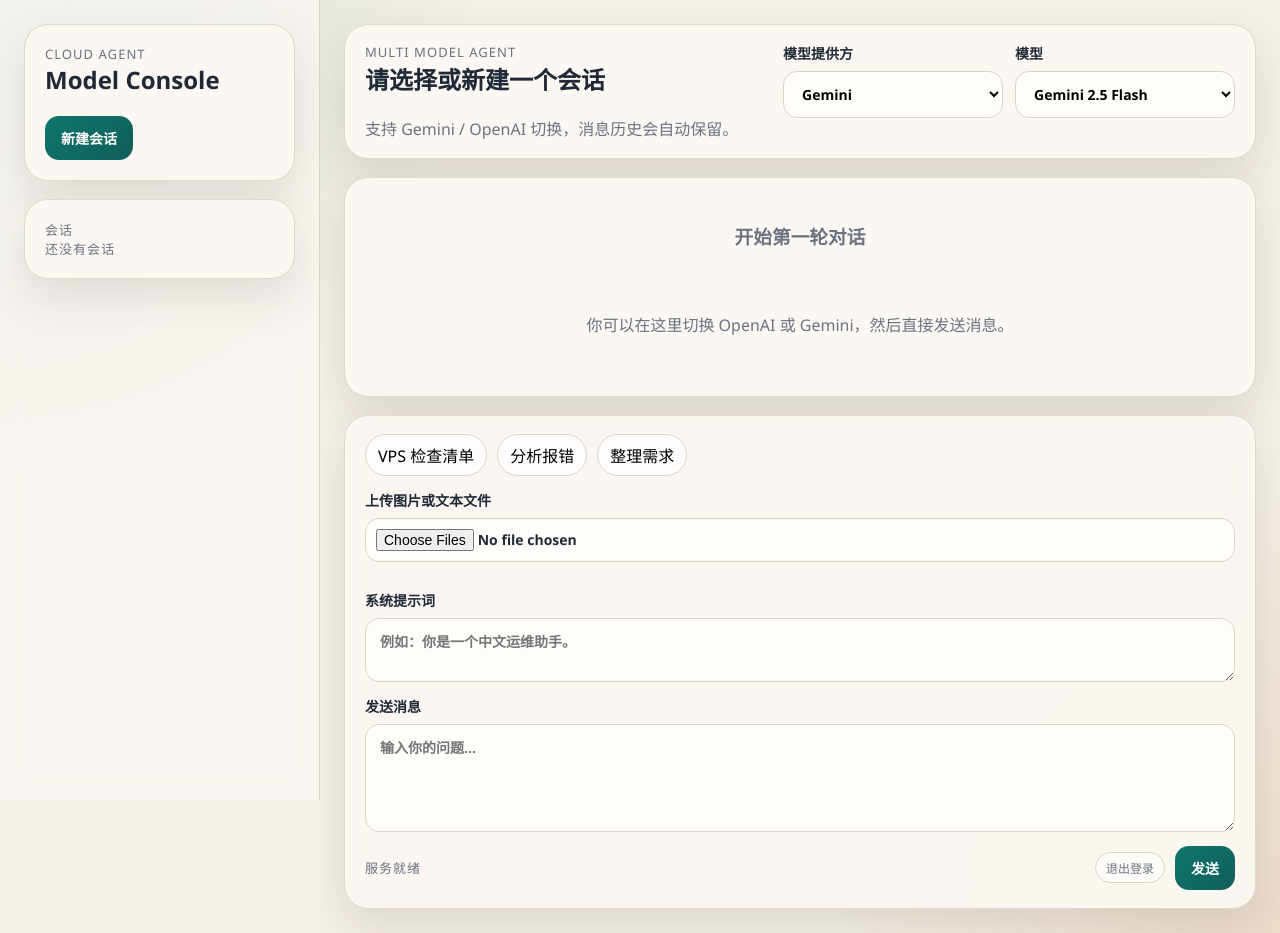
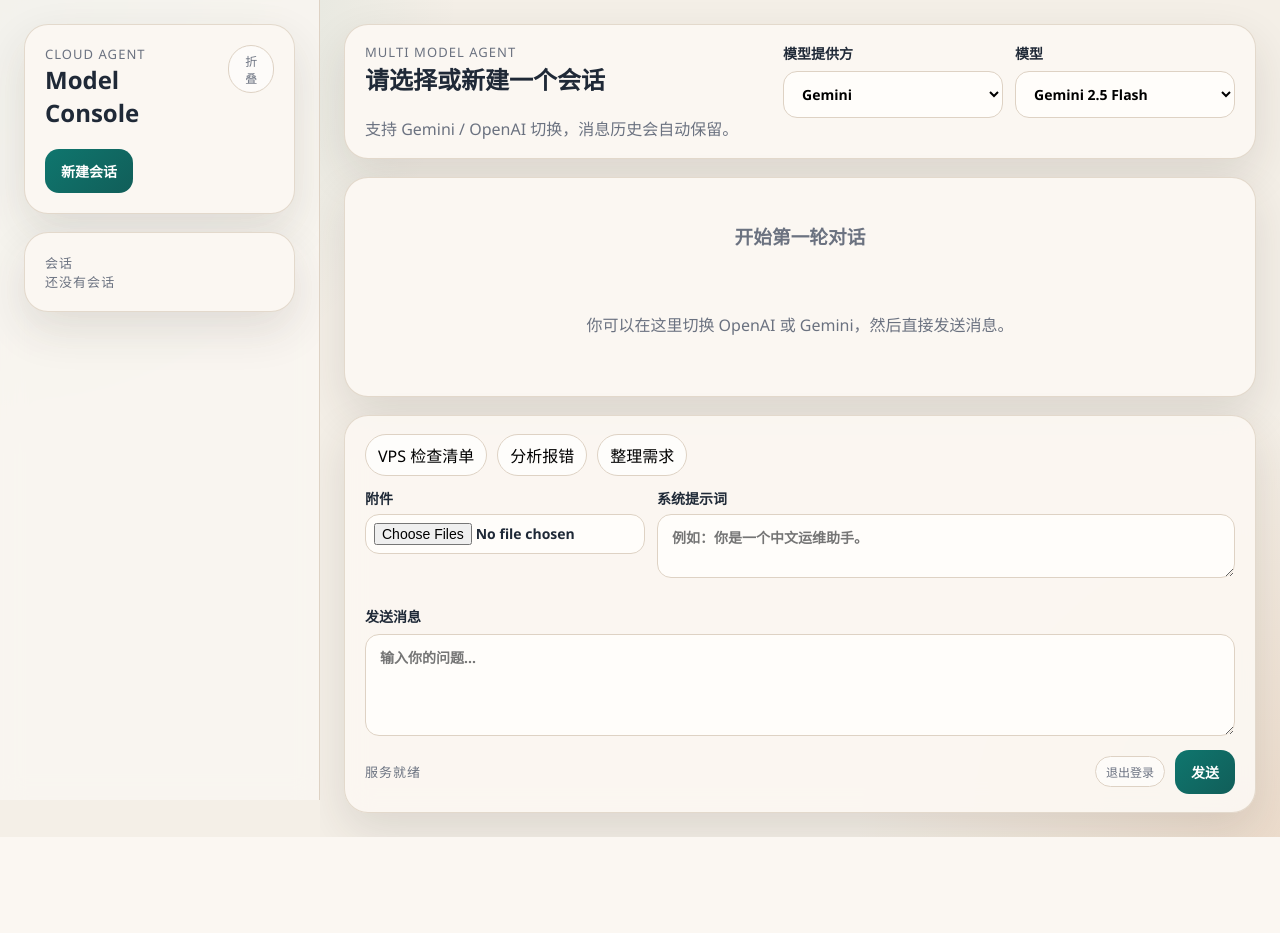
Before and after one commit to wbq52588-ctrl/cloud-agent, a FastAPI app: page / in a window 1280 px wide. After the commit the page ends 837 px from the top, so only its background shows below. Run offline with FastAPI, Linux system fonts and the light colour scheme; data that the repository does not hold is empty; some libraries are stand-ins or nearby versions.

Commit message:
Add collapsible sidebar and compact composer

```diff
--- a/app/static/app.js
+++ b/app/static/app.js
@@ -4,6 +4,7 @@ const state = {
   accessPassword: "",
   requiresPassword: false,
   attachments: [],
+  sidebarCollapsed: false,
 };
 
 const modelOptions = {
@@ -48,6 +49,9 @@ const elements = {
   logoutButton: document.getElementById("logout-button"),
   fileInput: document.getElementById("file-input"),
   attachmentList: document.getElementById("attachment-list"),
+  sidebar: document.getElementById("sidebar"),
+  sidebarToggle: document.getElementById("sidebar-toggle"),
+  sidebarToggleMobile: document.getElementById("sidebar-toggle-mobile"),
 };
 
 function escapeHtml(text) {
@@ -86,6 +90,11 @@ function formatContent(text) {
 
 function setStatus(text) {
   elements.statusText.textContent = text;
+}
+
+function applySidebarState() {
+  elements.sidebar.classList.toggle("collapsed", state.sidebarCollapsed && window.innerWidth > 960);
+  localStorage.setItem("cloud-agent-sidebar-collapsed", state.sidebarCollapsed ? "1" : "0");
 }
 
 function renderAttachments() {
@@ -171,6 +180,7 @@ function loadPreferences() {
   }
 
   state.accessPassword = localStorage.getItem("cloud-agent-access-password") || "";
+  state.sidebarCollapsed = localStorage.getItem("cloud-agent-sidebar-collapsed") === "1";
 }
 
 function setAuthStatus(text) {
@@ -417,9 +427,22 @@ elements.userMessage.addEventListener("keydown", (event) => {
 elements.quickChips.forEach((chip) => {
   chip.addEventListener("click", () => {
     elements.userMessage.value = chip.dataset.prompt || "";
+    elements.userMessage.dispatchEvent(new Event("input"));
     elements.userMessage.focus();
   });
 });
+
+elements.sidebarToggle.addEventListener("click", () => {
+  state.sidebarCollapsed = !state.sidebarCollapsed;
+  applySidebarState();
+});
+
+elements.sidebarToggleMobile.addEventListener("click", () => {
+  state.sidebarCollapsed = !state.sidebarCollapsed;
+  applySidebarState();
+});
+
+window.addEventListener("resize", applySidebarState);
 
 function readFileAsDataUrl(file) {
   return new Promise((resolve, reject) => {
@@ -477,6 +500,7 @@ elements.fileInput.addEventListener("change", async (event) => {
 async function bootstrap() {
   loadPreferences();
   syncModelOptions(elements.model.value);
+  applySidebarState();
 
   setStatus("正在加载...");
   await loadPublicConfig();
--- a/app/static/styles.css
+++ b/app/static/styles.css
@@ -72,6 +72,17 @@ body {
   backdrop-filter: blur(12px);
   overflow: auto;
   max-height: 100dvh;
+  transition: width 180ms ease, padding 180ms ease, opacity 180ms ease;
+}
+
+.sidebar.collapsed {
+  width: 0;
+  min-width: 0;
+  padding-left: 0;
+  padding-right: 0;
+  border-right: none;
+  opacity: 0;
+  overflow: hidden;
 }
 
 .brand,
@@ -88,6 +99,13 @@ body {
 .brand,
 .sidebar-section {
   padding: 20px;
+}
+
+.brand-top {
+  display: flex;
+  align-items: flex-start;
+  justify-content: space-between;
+  gap: 12px;
 }
 
 .sidebar-section {
@@ -182,6 +200,10 @@ p {
   justify-content: space-between;
   gap: 16px;
   flex: 0 0 auto;
+}
+
+.mobile-actions {
+  display: none;
 }
 
 .controls {
@@ -324,10 +346,25 @@ textarea {
   backdrop-filter: blur(14px);
 }
 
+.composer-top {
+  display: grid;
+  gap: 12px;
+}
+
 .quick-actions {
   display: flex;
   flex-wrap: wrap;
   gap: 10px;
+}
+
+.tool-row {
+  display: grid;
+  grid-template-columns: 280px 1fr;
+  gap: 12px;
+}
+
+.compact-label {
+  gap: 6px;
 }
 
 .quick-chip {
@@ -340,13 +377,13 @@ textarea {
 }
 
 .upload-box input[type="file"] {
-  padding: 10px;
+  padding: 8px;
   background: #fffdfa;
 }
 
 .message-box textarea {
-  min-height: 108px;
-  max-height: 260px;
+  min-height: 88px;
+  max-height: 220px;
 }
 
 .attachment-list {
@@ -389,6 +426,9 @@ textarea {
     border-bottom: 1px solid var(--line);
     min-height: auto;
     max-height: none;
+    width: 100%;
+    opacity: 1;
+    padding: 24px;
   }
 
   .chat-header {
@@ -396,6 +436,14 @@ textarea {
   }
 
   .controls {
+    grid-template-columns: 1fr;
+  }
+
+  .mobile-actions {
+    display: block;
+  }
+
+  .tool-row {
     grid-template-columns: 1fr;
   }
 
--- a/app/templates/index.html
+++ b/app/templates/index.html
@@ -24,10 +24,15 @@
     </div>
 
     <div class="app-shell">
-      <aside class="sidebar">
+      <aside id="sidebar" class="sidebar">
         <div class="brand">
+          <div class="brand-top">
+            <div>
               <p class="eyebrow">Cloud Agent</p>
               <h1>Model Console</h1>
+            </div>
+            <button id="sidebar-toggle" type="button" class="ghost-button">折叠</button>
+          </div>
           <button id="new-chat-button" class="primary-button">新建会话</button>
         </div>
         <div class="sidebar-section">
@@ -38,6 +43,9 @@
 
       <main class="chat-panel">
         <header class="chat-header">
+          <div class="mobile-actions">
+            <button id="sidebar-toggle-mobile" type="button" class="ghost-button">会话栏</button>
+          </div>
           <div>
             <p class="eyebrow">Multi Model Agent</p>
             <h2 id="chat-title">请选择或新建一个会话</h2>
@@ -67,13 +75,15 @@
         </section>
 
         <form id="chat-form" class="composer">
+          <div class="composer-top">
             <div class="quick-actions">
               <button type="button" class="quick-chip" data-prompt="帮我写一份 VPS 部署检查清单">VPS 检查清单</button>
               <button type="button" class="quick-chip" data-prompt="分析一下这个报错并给我修复思路">分析报错</button>
               <button type="button" class="quick-chip" data-prompt="帮我把这段需求整理成开发任务列表">整理需求</button>
             </div>
-          <label class="upload-box">
-            上传图片或文本文件
+            <div class="tool-row">
+              <label class="upload-box compact-label">
+                <span>附件</span>
                 <input
                   id="file-input"
                   type="file"
@@ -81,13 +91,15 @@
                   accept="image/*,.txt,.md,.json,.csv,.log,.py,.js,.ts,.tsx,.jsx,.html,.css,.yml,.yaml,.xml,.sh"
                 />
               </label>
-          <div id="attachment-list" class="attachment-list"></div>
-          <label class="system-prompt">
-            系统提示词
+              <label class="system-prompt compact-label">
+                <span>系统提示词</span>
                 <textarea id="system-prompt" rows="2" placeholder="例如：你是一个中文运维助手。"></textarea>
               </label>
+            </div>
+          </div>
+          <div id="attachment-list" class="attachment-list"></div>
           <label class="message-box">
-            发送消息
+            <span>发送消息</span>
             <textarea id="user-message" rows="4" placeholder="输入你的问题..." required></textarea>
           </label>
           <div class="composer-actions">
```
Lines whose indentation alone changed are shown as unchanged.
